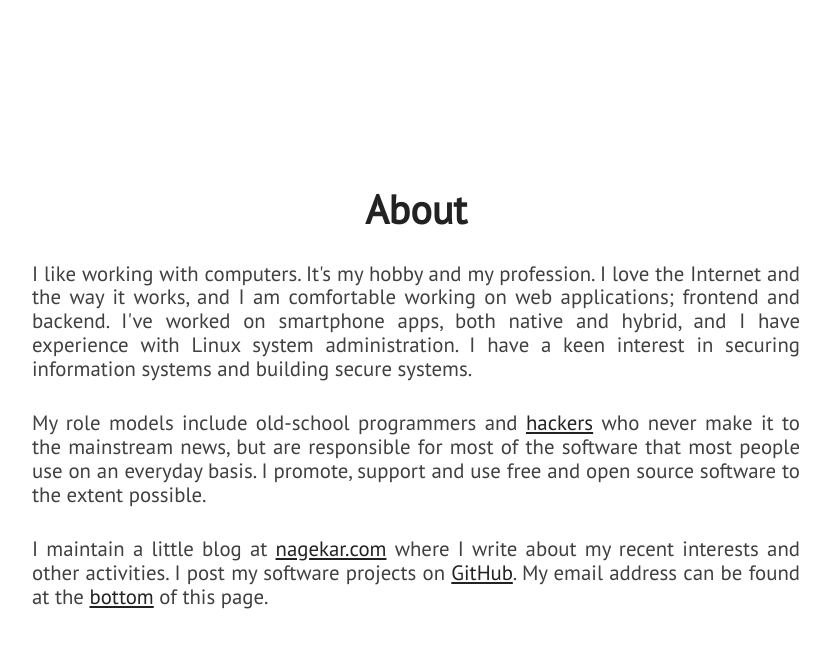
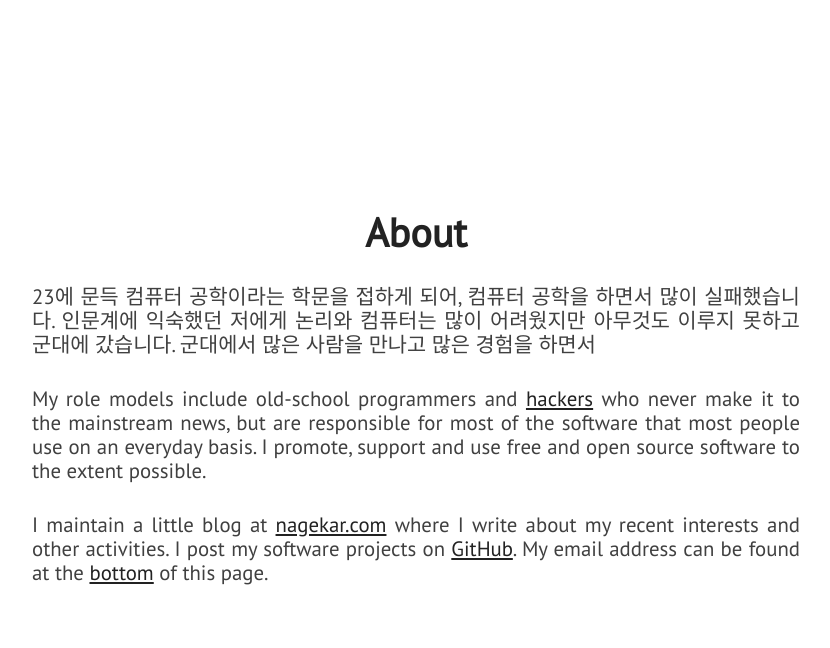
Before and after one commit to tndud042713/tndud042713.github.io, a Jekyll site: the page built from index.html, in a window 1280 px wide and 900 px high, scrolled down 1018 px. Shown: the top 648 px of the window, without its empty margins (224-1054 px from the left). Built offline with Jekyll 4.4.1, drawn with Linux system fonts in a browser that asks for light colours; nearby versions of some CDN libraries.

Commit message:
about 내용 수정

```diff
--- a/_includes/about.html
+++ b/_includes/about.html
@@ -3,7 +3,7 @@
         <div id="about-text">
             <div class="section-heading">About</div>
             <p class="paragraph-text justify-text">
-                I like working with computers. It's my hobby and my profession. I love the Internet and the way it works, and I am comfortable working on web applications; frontend and backend. I've worked on smartphone apps, both native and hybrid, and I have experience with Linux system administration. I have a keen interest in securing information systems and building secure systems.
+               23에 문득 컴퓨터 공학이라는 학문을 접하게 되어, 컴퓨터 공학을 하면서 많이 실패했습니다. 인문계에 익숙했던 저에게 논리와 컴퓨터는 많이 어려웠지만 아무것도 이루지 못하고 군대에 갔습니다. 군대에서 많은 사람을 만나고 많은 경험을 하면서
             </p>
             <p class="paragraph-text justify-text">
                 My role models include old-school programmers and <a href="https://stallman.org/articles/on-hacking.html">hackers</a> who never make it to the mainstream news, but are responsible for most of the software that most people use on an everyday basis. I promote, support and use free and open source software to the extent possible.
```
